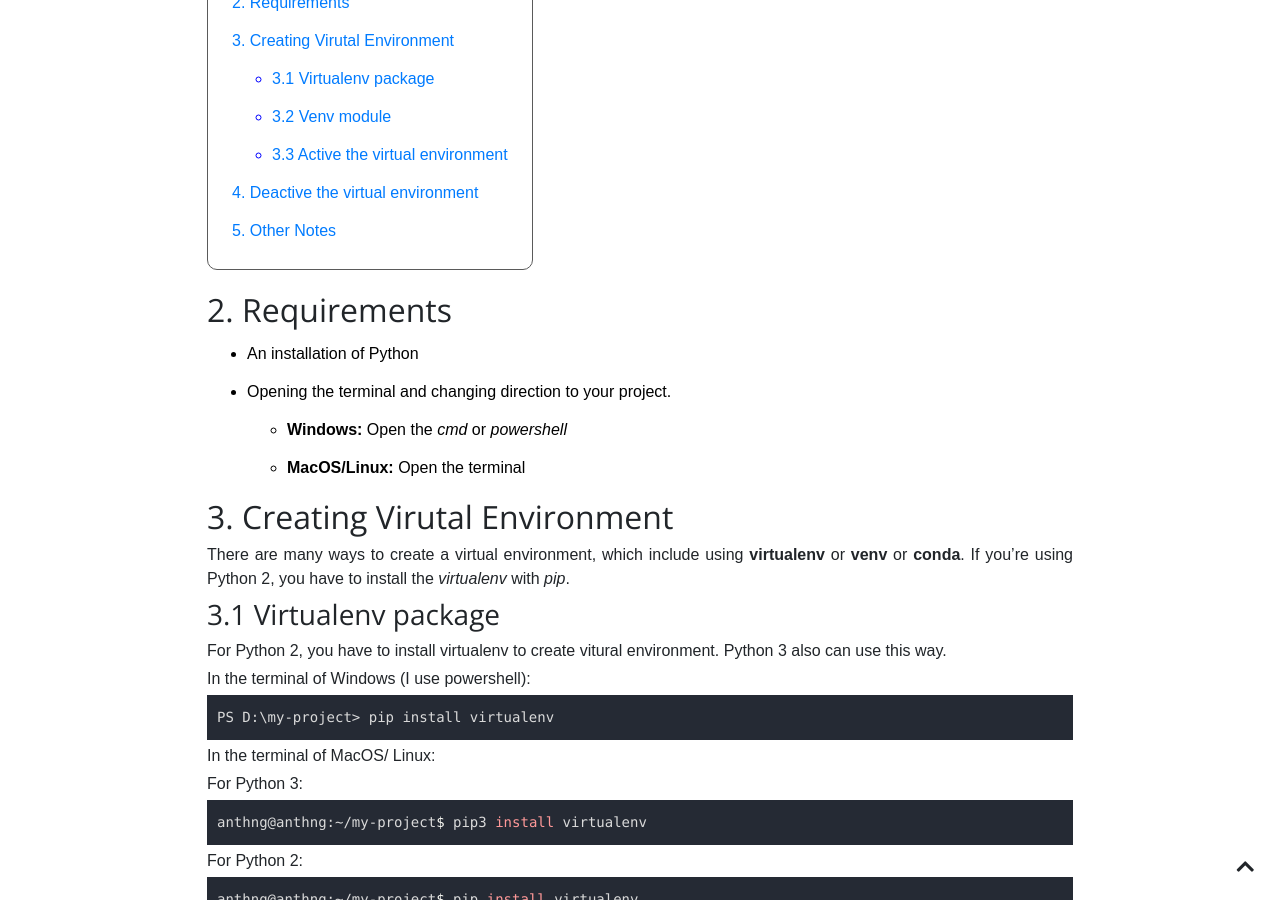
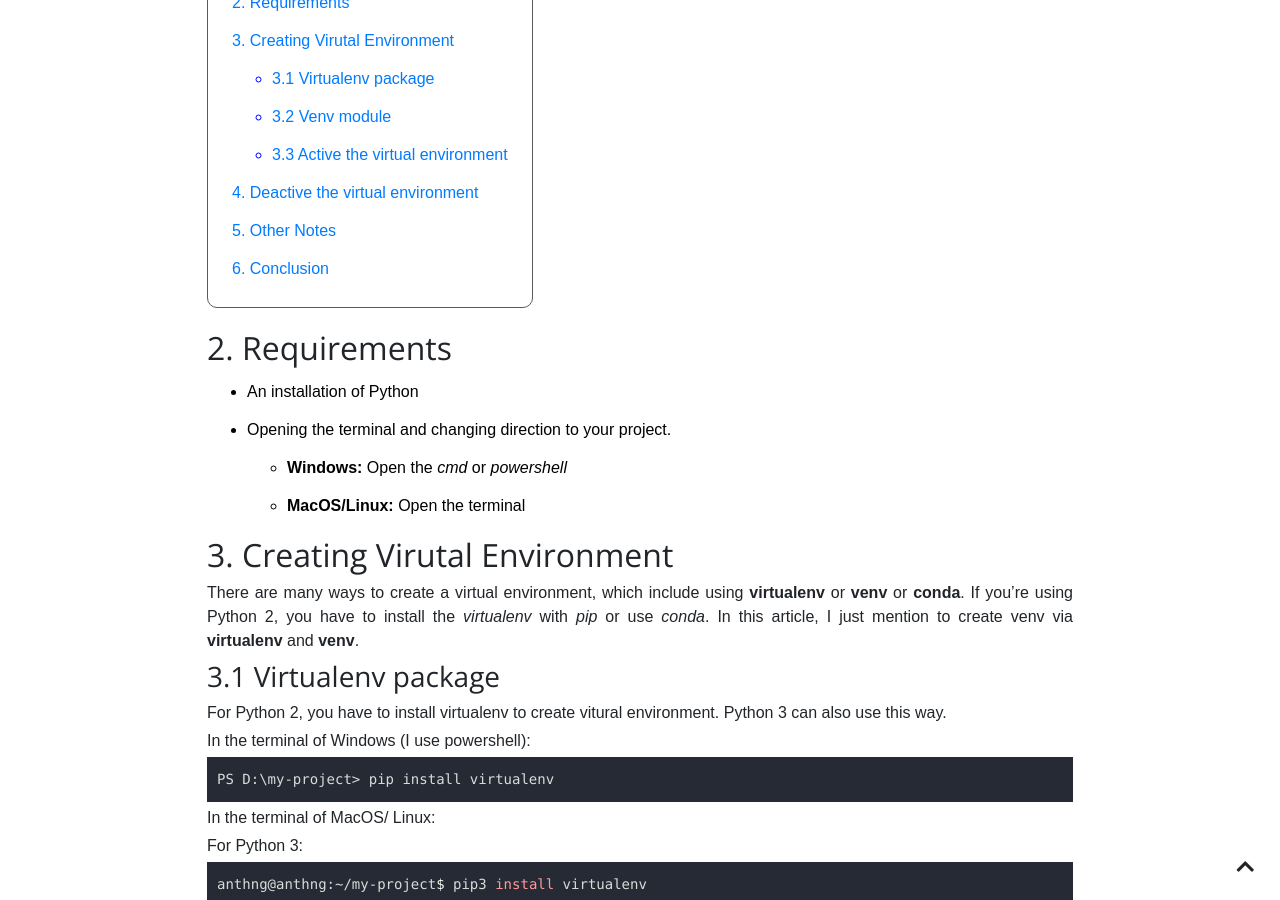
Before and after one commit to anthng/anthng.github.io, a Jekyll site: the page built from _posts/2020-11-05-python-virtual-enviroment.markdown, in a window 1280 px wide and 900 px high, scrolled down 601 px. Built offline with Jekyll 4.4.1, drawn with Linux system fonts in a browser that asks for light colours; comment, search, counter and statistics services are not loaded; some of the changed text lies outside the part shown.

Commit message:
modify venv post

````diff
--- a/_posts/2020-11-05-python-virtual-enviroment.markdown
+++ b/_posts/2020-11-05-python-virtual-enviroment.markdown
@@ -32,11 +32,11 @@
 
 ## 3. Creating Virutal Environment
 
-There are many ways to create a virtual environment, which include using **virtualenv** or **venv** or **conda**. If you're using Python 2, you have to install the *virtualenv* with *pip*.
+There are many ways to create a virtual environment, which include using **virtualenv** or **venv** or **conda**. If you're using Python 2, you have to install the *virtualenv* with *pip* or use *conda*. In this article, I just mention to create venv via **virtualenv** and **venv**.
 
 ### 3.1 Virtualenv package
 
-For Python 2, you have to install virtualenv to create vitural environment. Python 3 also can use this way.
+For Python 2, you have to install virtualenv to create vitural environment. Python 3 can also use this way.
 
 In the terminal of Windows (I use powershell):
 {% highlight cmd %}
@@ -124,3 +124,7 @@
 ```
 
 You should also add the venv to ```.gitignore``` file to exclude this folder if you use Git.
+
+## 6. Conclusion
+
+That’s all being needed to start a project with Python Virtual Environment. Lastly, I highly recommend creating a venv before starting any project, which will help you become more professional.
````
